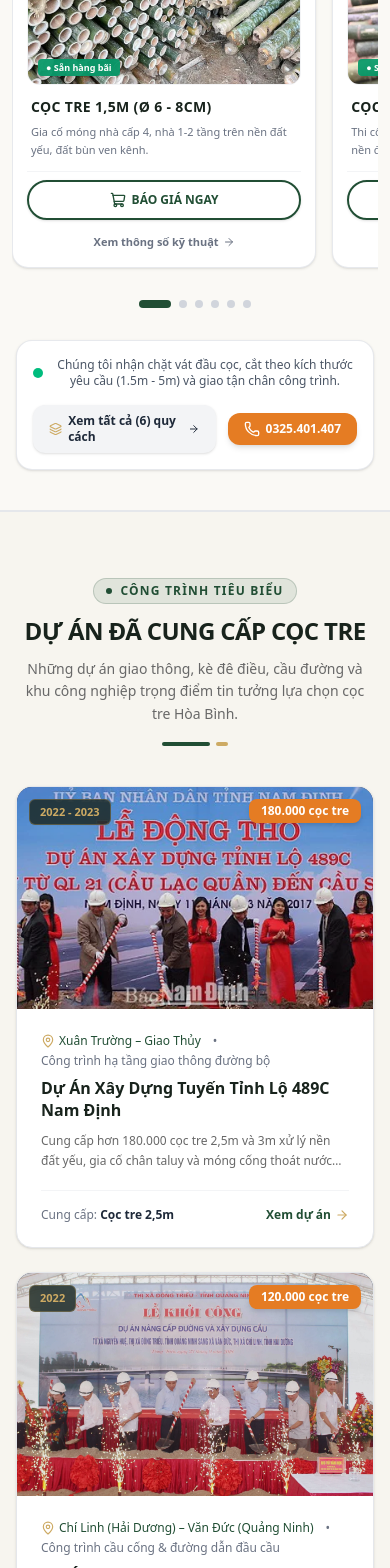
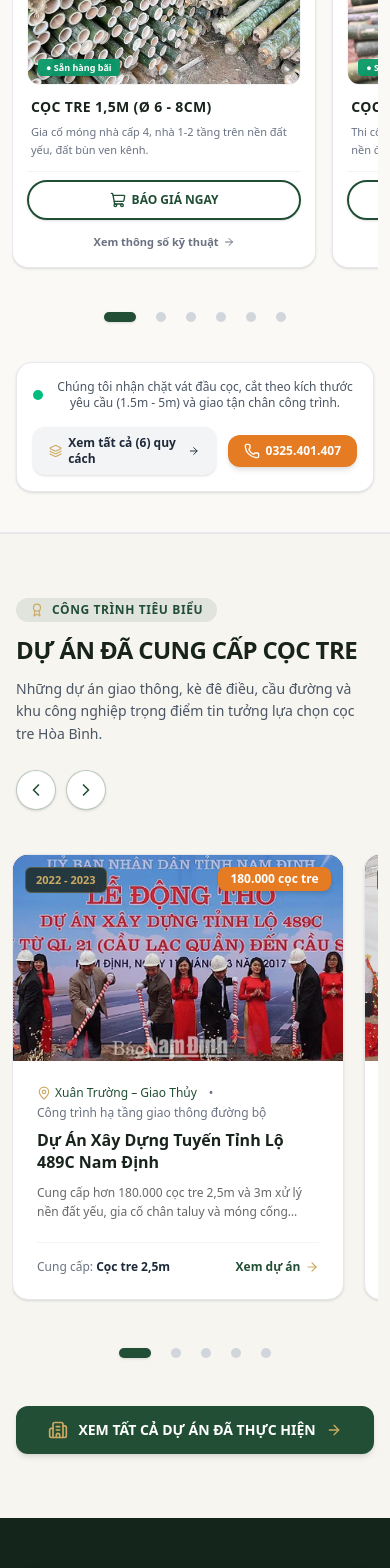
Before and after one commit to tgiahuy/coctre, a Next.js app in the folder frontend/: page / in a window 390 px wide. Shown: the part 3424-4992 px from the top of the page. Built offline with nearby package versions, Linux system fonts and the light colour scheme.

Commit message:
feat: fix pagination dots on featured products and add 2-way carousel navigation to featured projects section

```diff
--- a/frontend/src/components/home/CompactProductsSection.tsx
+++ b/frontend/src/components/home/CompactProductsSection.tsx
@@ -26,22 +26,36 @@ export default function CompactProductsSection() {
   const scrollRef = useRef<HTMLDivElement>(null);
   const [canScrollLeft, setCanScrollLeft] = useState(false);
   const [canScrollRight, setCanScrollRight] = useState(true);
-  const [activeIndex, setActiveIndex] = useState(0);
+  const [pageCount, setPageCount] = useState(1);
+  const [currentPage, setCurrentPage] = useState(0);
 
-  // Update scroll buttons visibility & active index on scroll
+  // Update scroll buttons visibility, total pages & active page
   const updateScrollState = () => {
     if (!scrollRef.current) return;
     const { scrollLeft, scrollWidth, clientWidth } = scrollRef.current;
+    const maxScroll = scrollWidth - clientWidth;
+
     setCanScrollLeft(scrollLeft > 10);
-    setCanScrollRight(scrollLeft + clientWidth < scrollWidth - 10);
+    setCanScrollRight(scrollLeft < maxScroll - 10);
 
-    // Estimate current active card
+    if (maxScroll <= 10) {
+      setPageCount(1);
+      setCurrentPage(0);
+      return;
+    }
+
     const card = scrollRef.current.querySelector(".product-card-item") as HTMLElement | null;
-    if (card) {
-      const cardWidth = card.offsetWidth + 16; // width + gap
-      const newIndex = Math.round(scrollLeft / cardWidth);
-      setActiveIndex(Math.min(Math.max(newIndex, 0), allProducts.length - 1));
-    }
+    const cardWidth = card ? card.offsetWidth + 16 : 280;
+    const visibleCards = Math.max(1, Math.round(clientWidth / cardWidth));
+
+    // Dynamic page count matching visible screen views
+    const pages = Math.max(2, Math.ceil(allProducts.length / visibleCards));
+    setPageCount(pages);
+
+    // Calculate active page based on scroll progress
+    const progress = Math.max(0, Math.min(1, scrollLeft / maxScroll));
+    const active = Math.min(Math.round(progress * (pages - 1)), pages - 1);
+    setCurrentPage(active);
   };
 
   useEffect(() => {
@@ -54,33 +68,44 @@ export default function CompactProductsSection() {
   const handleScroll = (direction: "left" | "right") => {
     if (!scrollRef.current) return;
     const container = scrollRef.current;
+    const { scrollWidth, clientWidth, scrollLeft } = container;
+    const maxScroll = scrollWidth - clientWidth;
+    if (maxScroll <= 0) return;
+
     const card = container.querySelector(".product-card-item") as HTMLElement | null;
     const cardWidth = card ? card.offsetWidth + 16 : 280;
+    const scrollAmount = Math.max(cardWidth, clientWidth * 0.75);
 
     if (direction === "left") {
-      if (container.scrollLeft <= 10) {
-        // Wrap to the end if at start
-        container.scrollTo({ left: container.scrollWidth, behavior: "smooth" });
+      if (scrollLeft <= 10) {
+        container.scrollTo({ left: maxScroll, behavior: "smooth" });
       } else {
-        container.scrollBy({ left: -cardWidth, behavior: "smooth" });
+        container.scrollBy({ left: -scrollAmount, behavior: "smooth" });
       }
     } else {
-      if (container.scrollLeft + container.clientWidth >= container.scrollWidth - 10) {
-        // Wrap to the beginning if at end
+      if (scrollLeft >= maxScroll - 10) {
         container.scrollTo({ left: 0, behavior: "smooth" });
       } else {
-        container.scrollBy({ left: cardWidth, behavior: "smooth" });
+        container.scrollBy({ left: scrollAmount, behavior: "smooth" });
       }
     }
   };
 
-  // Scroll to a specific card index
-  const scrollToIndex = (index: number) => {
+  // Scroll to a specific page index
+  const scrollToPage = (pageIndex: number) => {
     if (!scrollRef.current) return;
     const container = scrollRef.current;
-    const card = container.querySelector(".product-card-item") as HTMLElement | null;
-    const cardWidth = card ? card.offsetWidth + 16 : 280;
-    container.scrollTo({ left: index * cardWidth, behavior: "smooth" });
+    const { scrollWidth, clientWidth } = container;
+    const maxScroll = scrollWidth - clientWidth;
+    if (maxScroll <= 0) return;
+
+    if (pageCount <= 1) {
+      container.scrollTo({ left: 0, behavior: "smooth" });
+      return;
+    }
+
+    const targetScroll = (pageIndex / (pageCount - 1)) * maxScroll;
+    container.scrollTo({ left: targetScroll, behavior: "smooth" });
   };
 
   // Helper to extract a friendly short highlight
@@ -179,7 +204,7 @@ export default function CompactProductsSection() {
             className="flex items-stretch gap-4 sm:gap-5 overflow-x-auto no-scrollbar scroll-smooth snap-x snap-mandatory pb-4 pt-1 px-1 -mx-1"
             style={{ WebkitOverflowScrolling: "touch" }}
           >
-            {allProducts.map((item, idx) => {
+            {allProducts.map((item) => {
               const imageSrc =
                 item.images && item.images.length > 0
                   ? item.images[0]
@@ -262,21 +287,28 @@ export default function CompactProductsSection() {
           </div>
         </div>
 
-        {/* DOTS / PROGRESS INDICATOR */}
-        <div className="flex items-center justify-center gap-2 mt-4 sm:mt-6">
-          {allProducts.map((_, idx) => (
+        {/* DOTS / PROGRESS INDICATOR (Fixed, Responsive, Easy to click) */}
+        {pageCount > 1 && (
+          <div className="flex items-center justify-center gap-1 sm:gap-2 mt-5 sm:mt-7">
+            {Array.from({ length: pageCount }).map((_, idx) => (
               <button
                 key={idx}
-              onClick={() => scrollToIndex(idx)}
-              aria-label={`Chuyển đến sản phẩm số ${idx + 1}`}
-              className={`h-2 rounded-full transition-all duration-300 cursor-pointer ${
-                activeIndex === idx
-                  ? "w-8 bg-[#214E34]"
-                  : "w-2 bg-gray-300 hover:bg-gray-400"
+                type="button"
+                onClick={() => scrollToPage(idx)}
+                aria-label={`Chuyển đến trang sản phẩm ${idx + 1}`}
+                className="p-2 group cursor-pointer focus:outline-none"
+              >
+                <span
+                  className={`block h-2.5 rounded-full transition-all duration-300 ${
+                    currentPage === idx
+                      ? "w-8 bg-[#214E34] shadow-sm"
+                      : "w-2.5 bg-gray-300 group-hover:bg-[#214E34]/50"
                   }`}
                 />
+              </button>
             ))}
           </div>
+        )}
 
         {/* BOTTOM HELPFUL INFO & CTA BAR */}
         <div className="mt-8 flex flex-col md:flex-row items-center justify-between gap-4 text-xs sm:text-sm text-gray-600 bg-white p-4 sm:p-5 rounded-2xl border border-gray-200/90 shadow-sm">
--- a/frontend/src/components/home/FeaturedProjectsSection.tsx
+++ b/frontend/src/components/home/FeaturedProjectsSection.tsx
@@ -1,45 +1,220 @@
 "use client";
 
-import React from "react";
+import React, { useRef, useState, useEffect } from "react";
 import Link from "next/link";
-import { ArrowRight, Building2 } from "lucide-react";
-import SectionHeading from "@/components/common/SectionHeading";
+import { ArrowRight, Building2, ChevronLeft, ChevronRight, Award } from "lucide-react";
 import ProjectCard from "@/components/common/ProjectCard";
 import { useProjects } from "@/lib/projectStore";
 
 export default function FeaturedProjectsSection() {
   const projects = useProjects();
-  const featuredProjects = projects.filter((p) => p.featured).slice(0, 3);
-  const displayProjects = featuredProjects.length > 0 ? featuredProjects : projects.slice(0, 3);
+  const scrollRef = useRef<HTMLDivElement>(null);
+
+  const [canScrollLeft, setCanScrollLeft] = useState(false);
+  const [canScrollRight, setCanScrollRight] = useState(true);
+  const [pageCount, setPageCount] = useState(1);
+  const [currentPage, setCurrentPage] = useState(0);
+
+  // Update scroll buttons and pagination dots
+  const updateScrollState = () => {
+    if (!scrollRef.current) return;
+    const { scrollLeft, scrollWidth, clientWidth } = scrollRef.current;
+    const maxScroll = scrollWidth - clientWidth;
+
+    setCanScrollLeft(scrollLeft > 10);
+    setCanScrollRight(scrollLeft < maxScroll - 10);
+
+    if (maxScroll <= 10) {
+      setPageCount(1);
+      setCurrentPage(0);
+      return;
+    }
+
+    const card = scrollRef.current.querySelector(".project-card-item") as HTMLElement | null;
+    const cardWidth = card ? card.offsetWidth + 24 : 340;
+    const visibleCards = Math.max(1, Math.round(clientWidth / cardWidth));
+
+    const pages = Math.max(2, Math.ceil(projects.length / visibleCards));
+    setPageCount(pages);
+
+    const progress = Math.max(0, Math.min(1, scrollLeft / maxScroll));
+    const active = Math.min(Math.round(progress * (pages - 1)), pages - 1);
+    setCurrentPage(active);
+  };
+
+  useEffect(() => {
+    updateScrollState();
+    window.addEventListener("resize", updateScrollState);
+    return () => window.removeEventListener("resize", updateScrollState);
+  }, [projects]);
+
+  // Smooth scroll Left or Right
+  const handleScroll = (direction: "left" | "right") => {
+    if (!scrollRef.current) return;
+    const container = scrollRef.current;
+    const { scrollWidth, clientWidth, scrollLeft } = container;
+    const maxScroll = scrollWidth - clientWidth;
+    if (maxScroll <= 0) return;
+
+    const card = container.querySelector(".project-card-item") as HTMLElement | null;
+    const cardWidth = card ? card.offsetWidth + 24 : 340;
+    const scrollAmount = Math.max(cardWidth, clientWidth * 0.75);
+
+    if (direction === "left") {
+      if (scrollLeft <= 10) {
+        container.scrollTo({ left: maxScroll, behavior: "smooth" });
+      } else {
+        container.scrollBy({ left: -scrollAmount, behavior: "smooth" });
+      }
+    } else {
+      if (scrollLeft >= maxScroll - 10) {
+        container.scrollTo({ left: 0, behavior: "smooth" });
+      } else {
+        container.scrollBy({ left: scrollAmount, behavior: "smooth" });
+      }
+    }
+  };
+
+  // Scroll to a specific page
+  const scrollToPage = (pageIndex: number) => {
+    if (!scrollRef.current) return;
+    const container = scrollRef.current;
+    const { scrollWidth, clientWidth } = container;
+    const maxScroll = scrollWidth - clientWidth;
+    if (maxScroll <= 0) return;
+
+    if (pageCount <= 1) {
+      container.scrollTo({ left: 0, behavior: "smooth" });
+      return;
+    }
+
+    const targetScroll = (pageIndex / (pageCount - 1)) * maxScroll;
+    container.scrollTo({ left: targetScroll, behavior: "smooth" });
+  };
 
   return (
-    <section className="py-16 sm:py-24 bg-[#F7F5EF] border-t border-gray-200">
+    <section className="py-16 sm:py-24 bg-[#F7F5EF] border-t border-gray-200 relative overflow-hidden" id="du-an-tieu-bieu">
       <div className="max-w-7xl mx-auto px-4 sm:px-6 lg:px-8">
-        <SectionHeading
-          eyebrow="CÔNG TRÌNH TIÊU BIỂU"
-          title="DỰ ÁN ĐÃ CUNG CẤP CỌC TRE"
-          subtitle="Những dự án giao thông, kè đê điều, cầu đường và khu công nghiệp trọng điểm tin tưởng lựa chọn cọc tre Hòa Bình."
-          alignment="center"
-        />
 
-        {/* 3 Cards / Row */}
-        <div className="grid grid-cols-1 md:grid-cols-2 lg:grid-cols-3 gap-6 sm:gap-8">
-          {displayProjects.map((project) => (
-            <ProjectCard key={project.id} project={project} />
-          ))}
+        {/* HEADER SECTION WITH TITLE & NAVIGATION BUTTONS */}
+        <div className="flex flex-col md:flex-row md:items-end justify-between mb-10 sm:mb-12 gap-6">
+          <div className="space-y-3 max-w-3xl">
+            <div className="inline-flex items-center gap-2 px-3.5 py-1 rounded-full bg-[#214E34]/10 text-[#214E34] text-xs font-black uppercase tracking-wider">
+              <Award className="w-3.5 h-3.5 text-[#CDAA63]" />
+              <span>CÔNG TRÌNH TIÊU BIỂU</span>
+            </div>
+
+            <h2 className="text-2xl sm:text-3xl lg:text-4xl font-black text-[#18231C] tracking-tight uppercase">
+              DỰ ÁN ĐÃ CUNG CẤP CỌC TRE
+            </h2>
+
+            <p className="text-sm sm:text-base text-gray-600 leading-relaxed">
+              Những dự án giao thông, kè đê điều, cầu đường và khu công nghiệp trọng điểm tin tưởng lựa chọn cọc tre Hòa Bình.
+            </p>
+          </div>
+
+          {/* Quick Header Arrows */}
+          <div className="flex items-center gap-2.5 shrink-0">
+            <span className="text-xs text-gray-500 font-semibold hidden sm:inline-block mr-1">
+              Khám phá dự án ({projects.length}):
+            </span>
+            <button
+              onClick={() => handleScroll("left")}
+              aria-label="Xem dự án trước"
+              className="w-10 h-10 rounded-full border border-[#214E34]/30 bg-white text-[#214E34] hover:bg-[#214E34] hover:text-white shadow-sm flex items-center justify-center transition-all cursor-pointer active:scale-95 hover:shadow-md"
+              title="Xem dự án trước (Sang trái)"
+            >
+              <ChevronLeft className="w-5 h-5" />
+            </button>
+            <button
+              onClick={() => handleScroll("right")}
+              aria-label="Xem dự án kế tiếp"
+              className="w-10 h-10 rounded-full border border-[#214E34]/30 bg-white text-[#214E34] hover:bg-[#214E34] hover:text-white shadow-sm flex items-center justify-center transition-all cursor-pointer active:scale-95 hover:shadow-md"
+              title="Xem dự án tiếp theo (Sang phải)"
+            >
+              <ChevronRight className="w-5 h-5" />
+            </button>
+          </div>
         </div>
 
-        {/* Action Link */}
-        <div className="mt-12 text-center">
+        {/* SLIDER CAROUSEL TRACK WRAPPER */}
+        <div className="relative group/projectSlider">
+
+          {/* FLOATING LEFT ARROW BUTTON */}
+          <button
+            onClick={() => handleScroll("left")}
+            aria-label="Cuộn dự án sang trái"
+            className={`absolute -left-3 sm:-left-5 lg:-left-6 top-1/2 -translate-y-1/2 z-20 w-11 h-11 sm:w-12 sm:h-12 rounded-full bg-white/95 backdrop-blur-sm border-2 border-[#214E34]/40 text-[#214E34] hover:bg-[#214E34] hover:text-white shadow-xl flex items-center justify-center transition-all duration-300 cursor-pointer active:scale-90 hover:scale-110 hidden sm:flex ${
+              !canScrollLeft ? "opacity-75 hover:opacity-100" : "opacity-95"
+            }`}
+          >
+            <ChevronLeft className="w-6 h-6" />
+          </button>
+
+          {/* FLOATING RIGHT ARROW BUTTON */}
+          <button
+            onClick={() => handleScroll("right")}
+            aria-label="Cuộn dự án sang phải"
+            className={`absolute -right-3 sm:-right-5 lg:-right-6 top-1/2 -translate-y-1/2 z-20 w-11 h-11 sm:w-12 sm:h-12 rounded-full bg-white/95 backdrop-blur-sm border-2 border-[#214E34]/40 text-[#214E34] hover:bg-[#214E34] hover:text-white shadow-xl flex items-center justify-center transition-all duration-300 cursor-pointer active:scale-90 hover:scale-110 hidden sm:flex ${
+              !canScrollRight ? "opacity-75 hover:opacity-100" : "opacity-95"
+            }`}
+          >
+            <ChevronRight className="w-6 h-6" />
+          </button>
+
+          {/* HORIZONTAL SCROLL CONTAINER */}
+          <div
+            ref={scrollRef}
+            onScroll={updateScrollState}
+            className="flex items-stretch gap-5 sm:gap-6 overflow-x-auto no-scrollbar scroll-smooth snap-x snap-mandatory pb-4 pt-1 px-1 -mx-1"
+            style={{ WebkitOverflowScrolling: "touch" }}
+          >
+            {projects.map((project) => (
+              <div
+                key={project.id || project.slug}
+                className="project-card-item shrink-0 snap-start w-[85vw] sm:w-[350px] md:w-[calc(50%-12px)] lg:w-[calc(33.333%-16px)] flex flex-col"
+              >
+                <ProjectCard project={project} />
+              </div>
+            ))}
+          </div>
+        </div>
+
+        {/* DOTS / PROGRESS INDICATOR */}
+        {pageCount > 1 && (
+          <div className="flex items-center justify-center gap-1 sm:gap-2 mt-6 sm:mt-8">
+            {Array.from({ length: pageCount }).map((_, idx) => (
+              <button
+                key={idx}
+                type="button"
+                onClick={() => scrollToPage(idx)}
+                aria-label={`Chuyển đến trang dự án ${idx + 1}`}
+                className="p-2 group cursor-pointer focus:outline-none"
+              >
+                <span
+                  className={`block h-2.5 rounded-full transition-all duration-300 ${
+                    currentPage === idx
+                      ? "w-8 bg-[#214E34] shadow-sm"
+                      : "w-2.5 bg-gray-300 group-hover:bg-[#214E34]/50"
+                  }`}
+                />
+              </button>
+            ))}
+          </div>
+        )}
+
+        {/* ACTION BUTTON LINK */}
+        <div className="mt-10 sm:mt-12 text-center">
           <Link
             href="/du-an"
-            className="inline-flex items-center gap-2 px-8 py-4 rounded-xl bg-[#214E34] hover:bg-[#183B27] text-white font-bold text-sm sm:text-base shadow-md hover:shadow-xl transition-all"
+            className="inline-flex items-center gap-2.5 px-8 py-3.5 sm:py-4 rounded-xl bg-[#214E34] hover:bg-[#183B27] text-white font-bold text-sm sm:text-base shadow-md hover:shadow-xl transition-all cursor-pointer group active:scale-95"
           >
             <Building2 className="w-5 h-5 text-[#CDAA63]" />
             <span>XEM TẤT CẢ DỰ ÁN ĐÃ THỰC HIỆN</span>
-            <ArrowRight className="w-4 h-4 text-[#CDAA63]" />
+            <ArrowRight className="w-4 h-4 text-[#CDAA63] group-hover:translate-x-1 transition-transform" />
           </Link>
         </div>
+
       </div>
     </section>
   );
```
Lines whose indentation alone changed are shown as unchanged.
